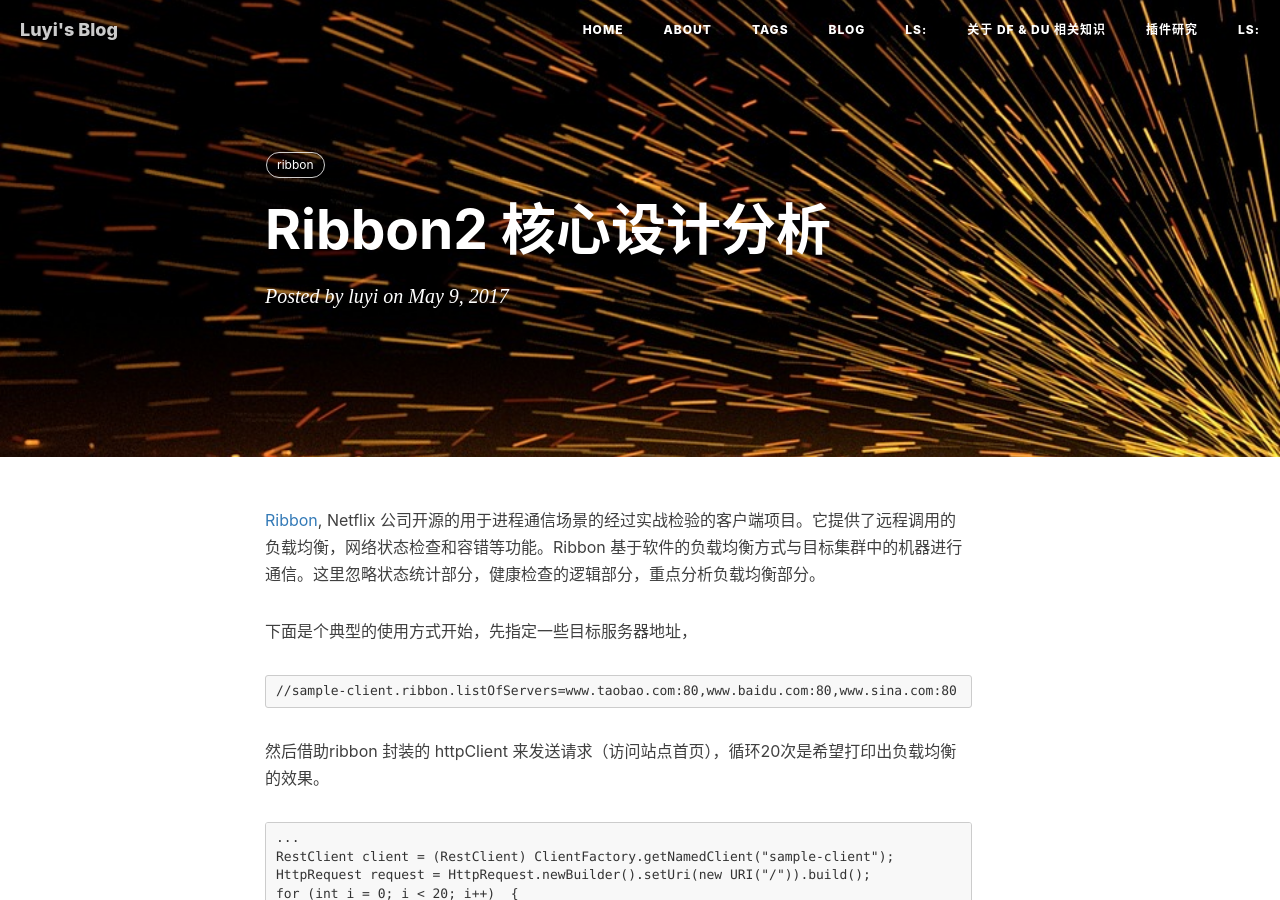
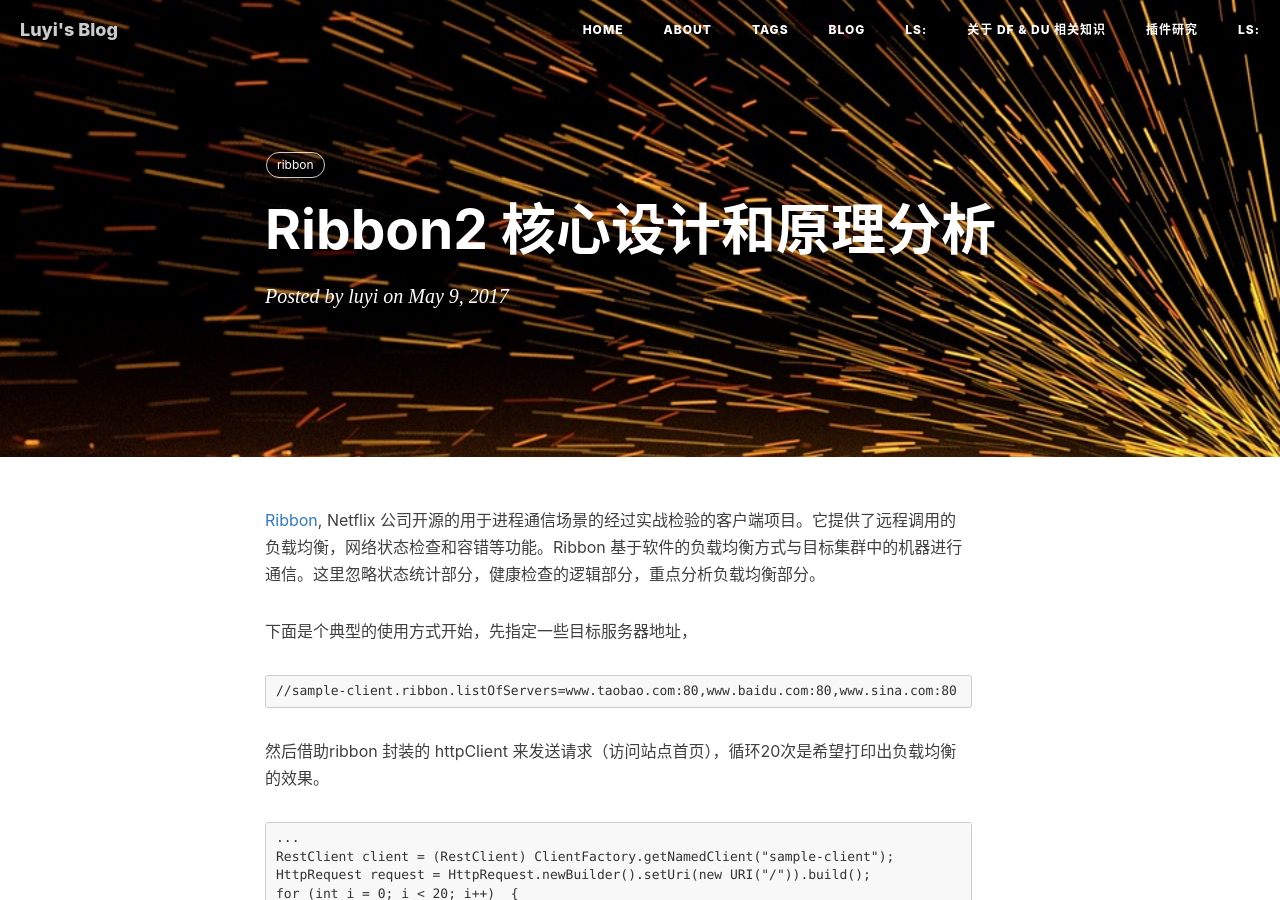
Before and after one commit to luyiisme/luyiisme.github.io, a Jekyll site: the page built from _posts/2017-05-09-ribbon-core-design-analysis.markdown, in a window 1280 px wide and 900 px high. Built offline with Jekyll 4.4.1, drawn with Linux system fonts in a browser that asks for light colours; nearby versions of some CDN libraries; comment, search, counter and statistics services are not loaded.

Commit message:
edit post

```diff
--- a/_posts/2017-05-09-ribbon-core-design-analysis.markdown
+++ b/_posts/2017-05-09-ribbon-core-design-analysis.markdown
@@ -1,6 +1,6 @@
 ---
 layout:     post
-title:      "Ribbon2 核心设计分析"
+title:      "Ribbon2 核心设计和原理分析"
 date:       2017-05-09
 author:     "luyi"
 header-img: "img/post-bg-metalworking.jpg"
```
